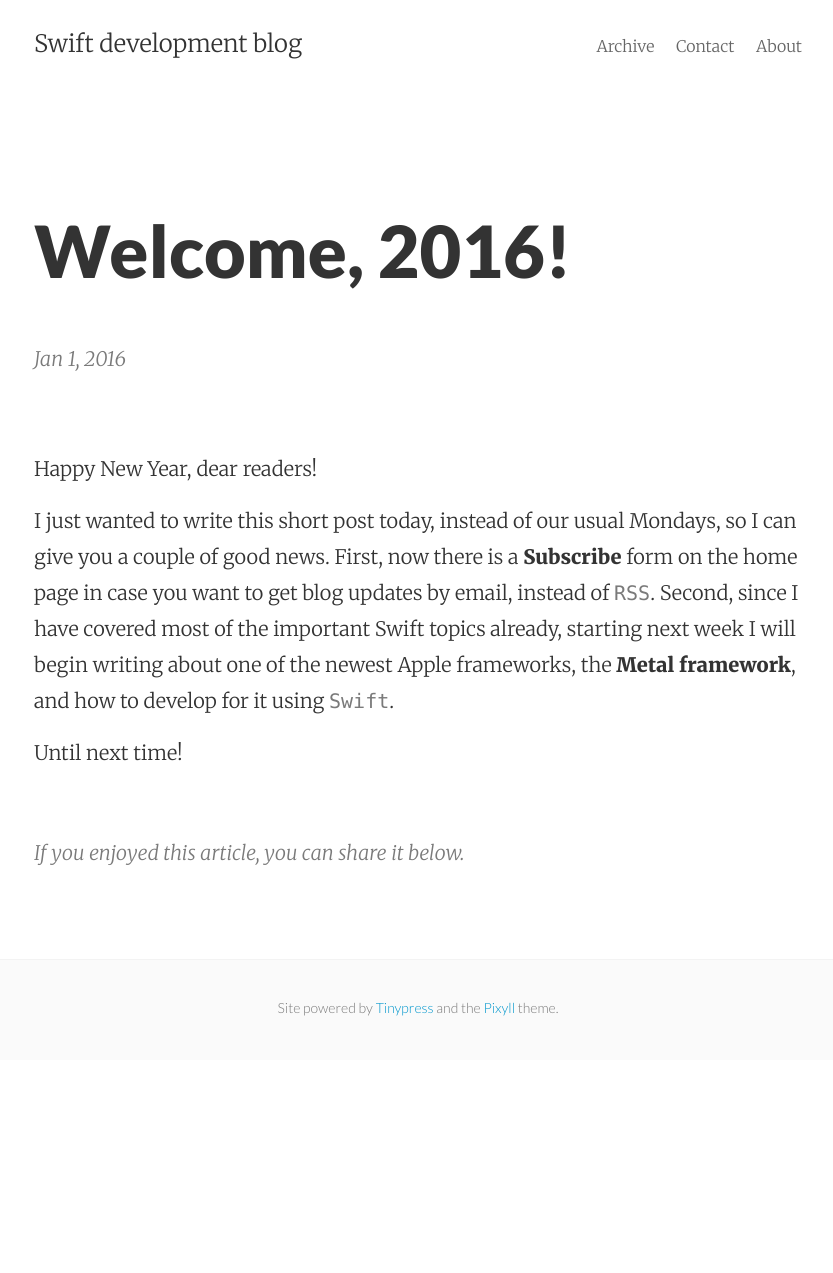
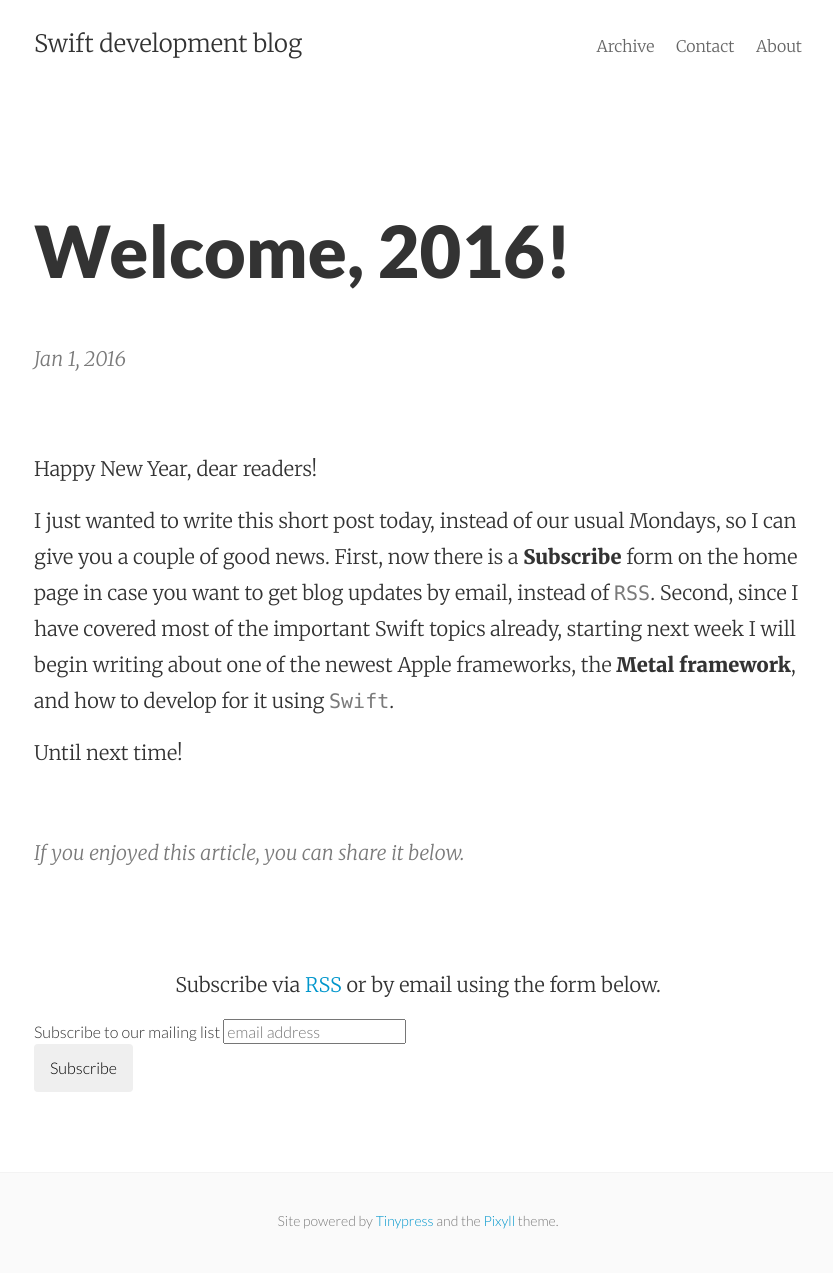
Before and after one commit to mhorga/mhorga.github.io, a Jekyll site: the page built from _posts/2016-01-01-welcome-2016.markdown, in a window 1280 px wide. Shown: the whole page, without its empty margins (222-1055 px from the left). Built offline with Jekyll 4.4.1, drawn with Linux system fonts in a browser that asks for light colours; comment, search, counter and statistics services are not loaded; before the commit the page ends 1060 px from its top, so only the background shows below that.

Commit message:
updated Post

```diff
--- a/_layouts/post.html
+++ b/_layouts/post.html
@@ -33,3 +33,23 @@ layout: default
   <a class="a2a_button_email"></a>
 </div>
 <script async src="https://static.addtoany.com/menu/page.js"></script>
+
+<br /><br /><br />
+  <p align="center" class="rss-subscribe">Subscribe via <a href="{{ "/feed.xml" | prepend: site.baseurl }}">RSS</a> or by email using the form below.</p>
+
+  <p><!-- Begin MailChimp Signup Form -->
+  	<link href="//cdn-images.mailchimp.com/embedcode/slim-081711.css" rel="stylesheet" type="text/css">
+	<style type="text/css">
+		#mc_embed_signup{background:#fff; clear:left; font:14px Helvetica,Arial,sans-serif; }
+	</style>
+	<div id="mc_embed_signup">
+		<form action="//github.us12.list-manage.com/subscribe/post?u=5daab344aba23020915a23c29&amp;id=69e4a7c3af" method="post" id="mc-embedded-subscribe-form" name="mc-embedded-subscribe-form" class="validate" target="_blank" novalidate>
+		    <div id="mc_embed_signup_scroll">
+			<label for="mce-EMAIL">Subscribe to our mailing list</label>
+			<input type="email" value="" name="EMAIL" class="email" id="mce-EMAIL" placeholder="email address" required>
+		    <div style="position: absolute; left: -5000px;" aria-hidden="true"><input type="text" name="b_5daab344aba23020915a23c29_69e4a7c3af" tabindex="-1" value=""></div>
+		    <div class="clear"><input type="submit" value="Subscribe" name="subscribe" id="mc-embedded-subscribe" class="button"></div>
+		    </div>
+		</form>
+	</div>
+  </p><!--End mc_embed_signup-->
```
